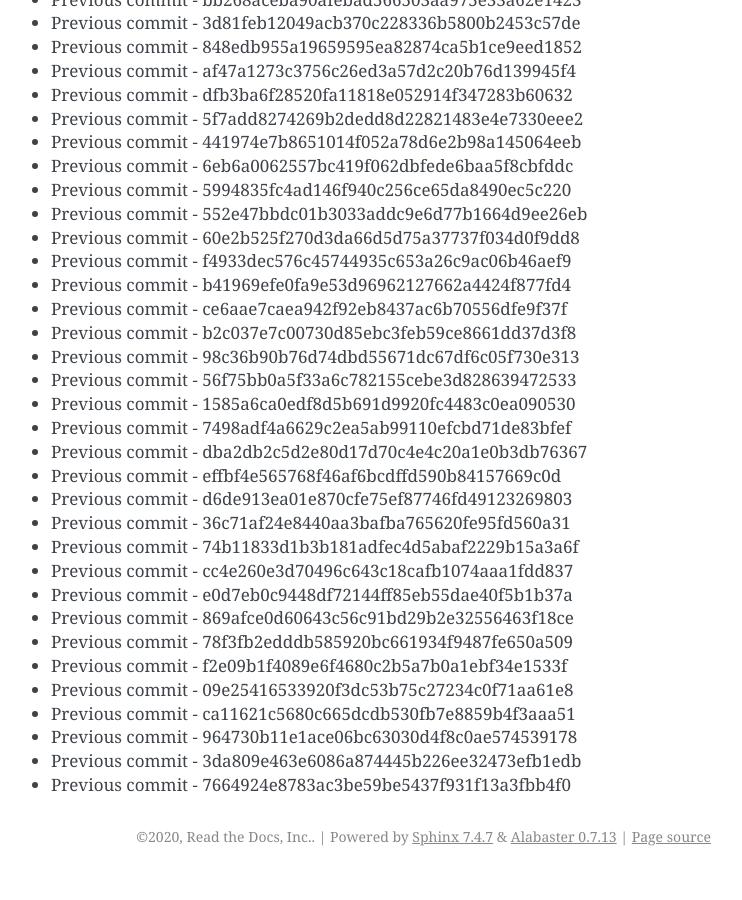
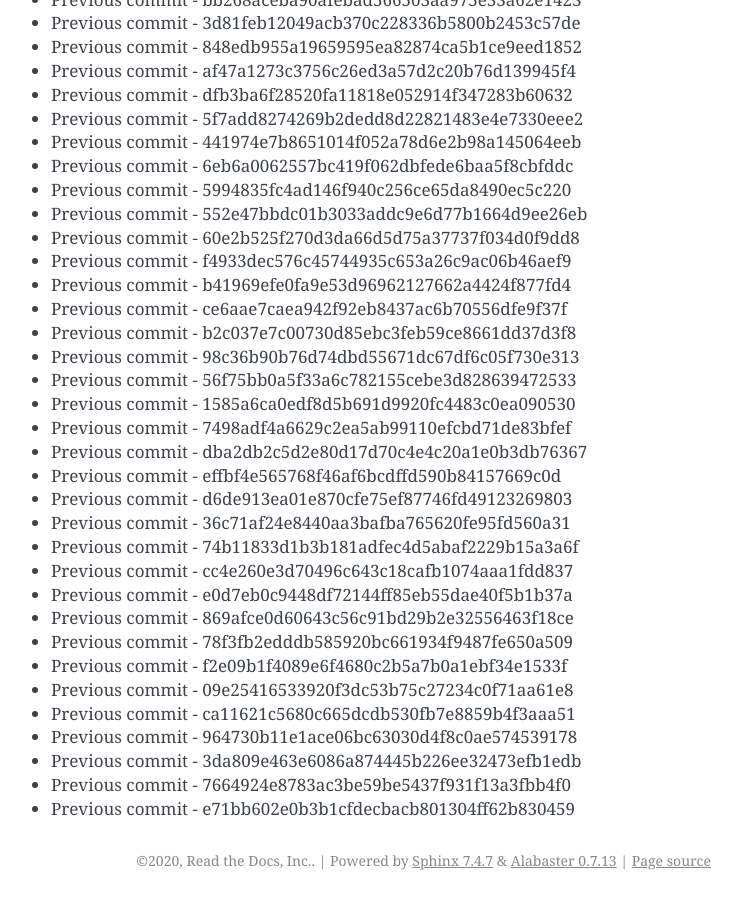
Before and after one commit to readthedocs/rtd-git-stresstest, a Sphinx documentation site: the page built from docs/updates.rst, in a window 1280 px wide and 900 px high, scrolled down 95534 px. Shown: the whole window, without its empty margins (399-1141 px from the left). Built offline with Sphinx 7.4.7, drawn with Linux system fonts in a browser that asks for light colours; before the commit the page ends 96410 px from its top, so only the background shows below that.

Commit message:
Generating commit from previous: e71bb602e0b3b1cfdecbacb801304ff62b830459

```diff
--- a/docs/updates.rst
+++ b/docs/updates.rst
@@ -4046,3 +4046,4 @@ It can be tested for any performance characteristics.
 * Previous commit - 964730b11e1ace06bc63030d4f8c0ae574539178
 * Previous commit - 3da809e463e6086a874445b226ee32473efb1edb
 * Previous commit - 7664924e8783ac3be59be5437f931f13a3fbb4f0
+* Previous commit - e71bb602e0b3b1cfdecbacb801304ff62b830459
```
